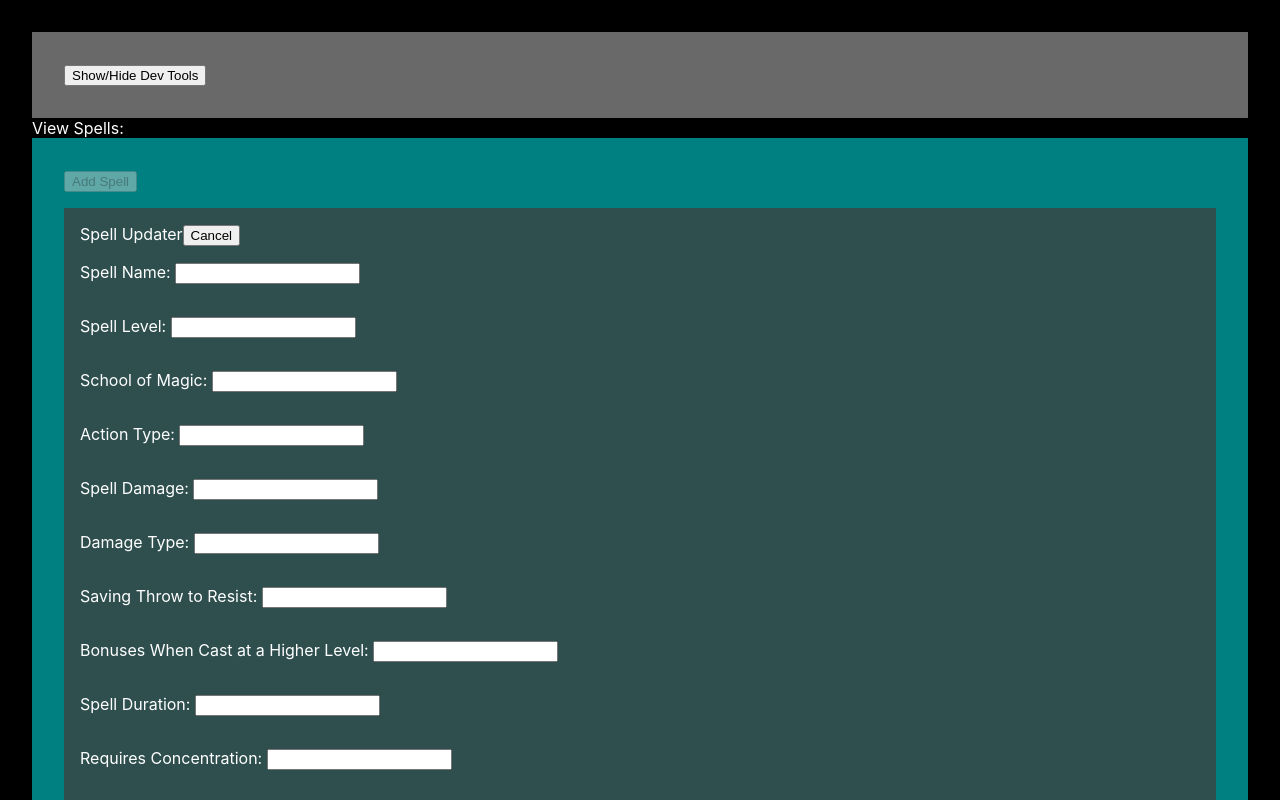
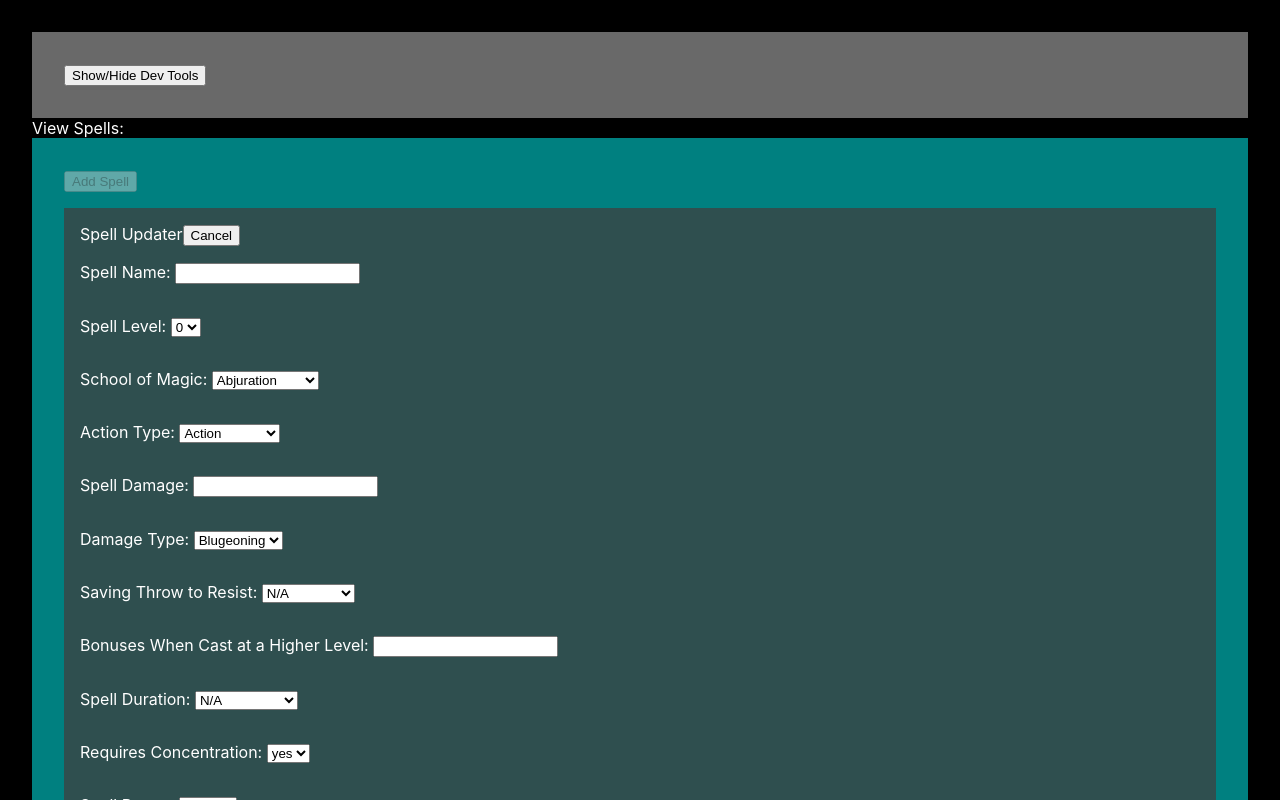
Before and after one commit to TheMartinCrabtree/bg3-data-gen, a React (Create React App) app: page / in a window 1280 px wide. Both pictures are taken after a click on the button "Add Spell". Shown: the top 800 px of the page. Built offline with nearby package versions, Linux system fonts and the light colour scheme.

Commit message:
added option to update form

```diff
--- a/src/components/SpellUpdater/SpellUpdater.jsx
+++ b/src/components/SpellUpdater/SpellUpdater.jsx
@@ -1,4 +1,4 @@
-import React, { useState } from "react";
+import React, { useState, useId} from "react";
 import styled from "styled-components";
 import { hexGen, spellPropertyKeys, formOptions } from "../Utilities";
 
@@ -76,16 +76,24 @@ const SpellUpdater = (props) => {
       spellPropertyKeys &&
       spellPropertyKeys.map((fieldData, index) => {
         const { labelText, dataLabel } = fieldData;
+        const isDropdown = formOptions && formOptions.spellUpdater && formOptions.spellUpdater[dataLabel];
+        const renderDropdown = () =>{
+          return isDropdown && formOptions.spellUpdater[dataLabel].map((optionText, index)=>{
+            return <option key={`${optionText}-${index}`} value={optionText}>{optionText}</option>;
+          });
+
+        }
         return (
           <FieldWrapper key={`${dataLabel}${index}`}>
             <label>
               {`${labelText}: `}
-              <input
+              {isDropdown ? (<select onChange={handleOnChange} defaultValue={formOptions.spellUpdater[dataLabel][0]}>{renderDropdown()}</select>) : (<input
                 type="text"
                 name={dataLabel}
                 value={spellData.dataLabel}
                 onChange={handleOnChange}
-              />
+              />)}
+
             </label>
           </FieldWrapper>
         );
--- a/src/components/Utilities/formOptions.js
+++ b/src/components/Utilities/formOptions.js
@@ -48,7 +48,7 @@ const formOptions = {
       "50 ft",
       "120 ft",
     ],
-    spellRadius: ["N/A", "5ft", "10ft", "15ft", "30ft", "50ft", "120ft"],
+    spellRadius: ["N/A", "5 ft", "10 ft", "15 ft", "30 ft", "50 ft", "120 ft"],
     spellDuration: [
       "N/A",
       "1 round",
```
